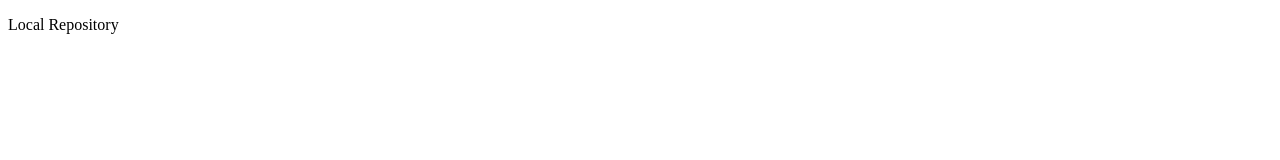
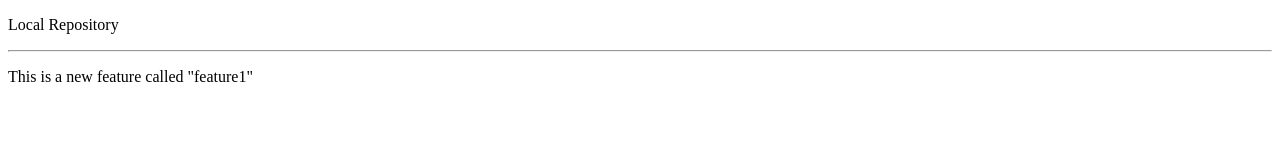
Before and after one commit to sabirhira/practiceLocalRepo, a plain HTML site: page index.html in a window 1280 px wide. Drawn offline with Linux system fonts and the light colour scheme.

Commit message:
Add new feature

```diff
--- a/index.html
+++ b/index.html
@@ -7,5 +7,7 @@
 </head>
 <body>
     <p>Local Repository</p>
+    <hr>
+    <p>This is a new feature called "feature1"</p>
 </body>
 </html>
```
